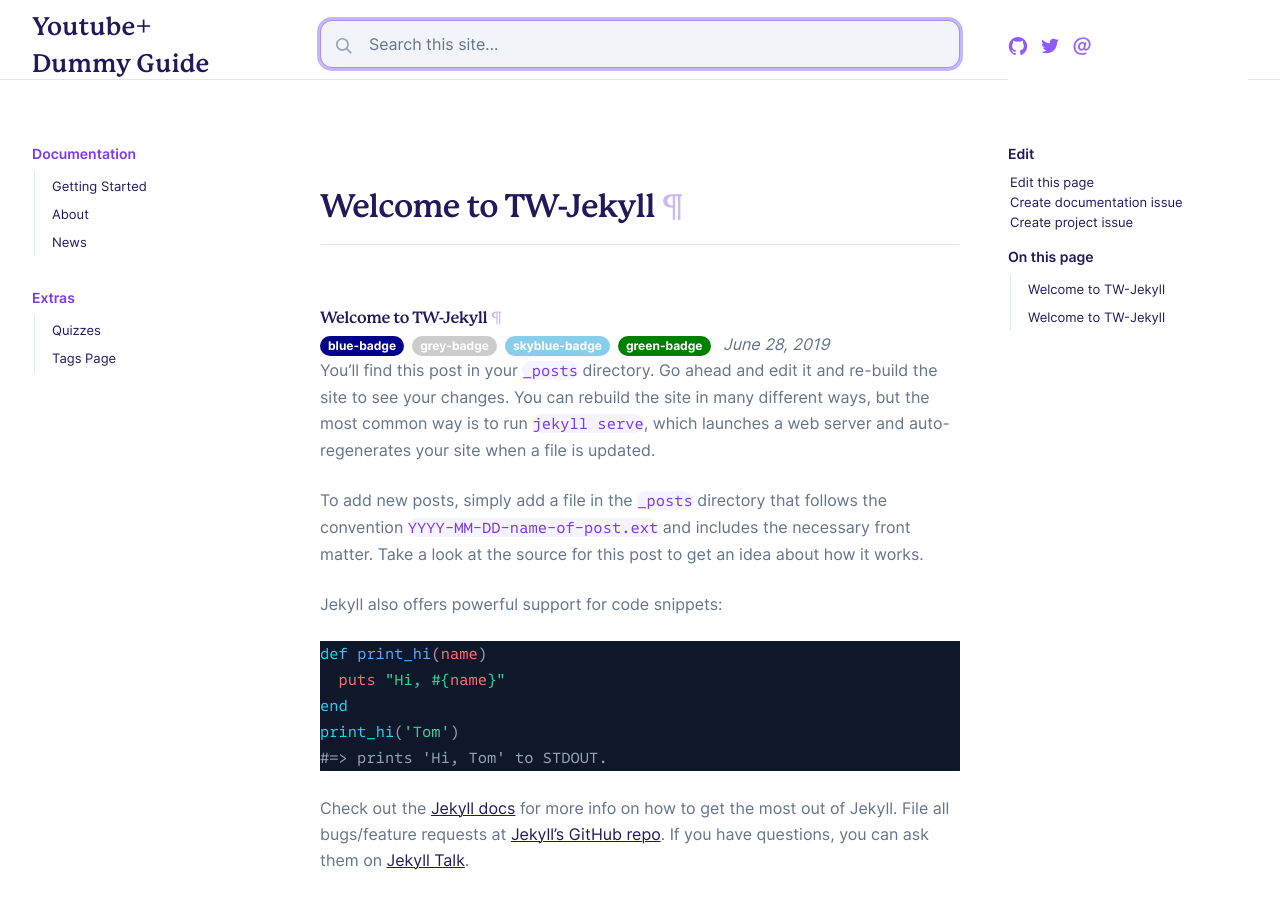
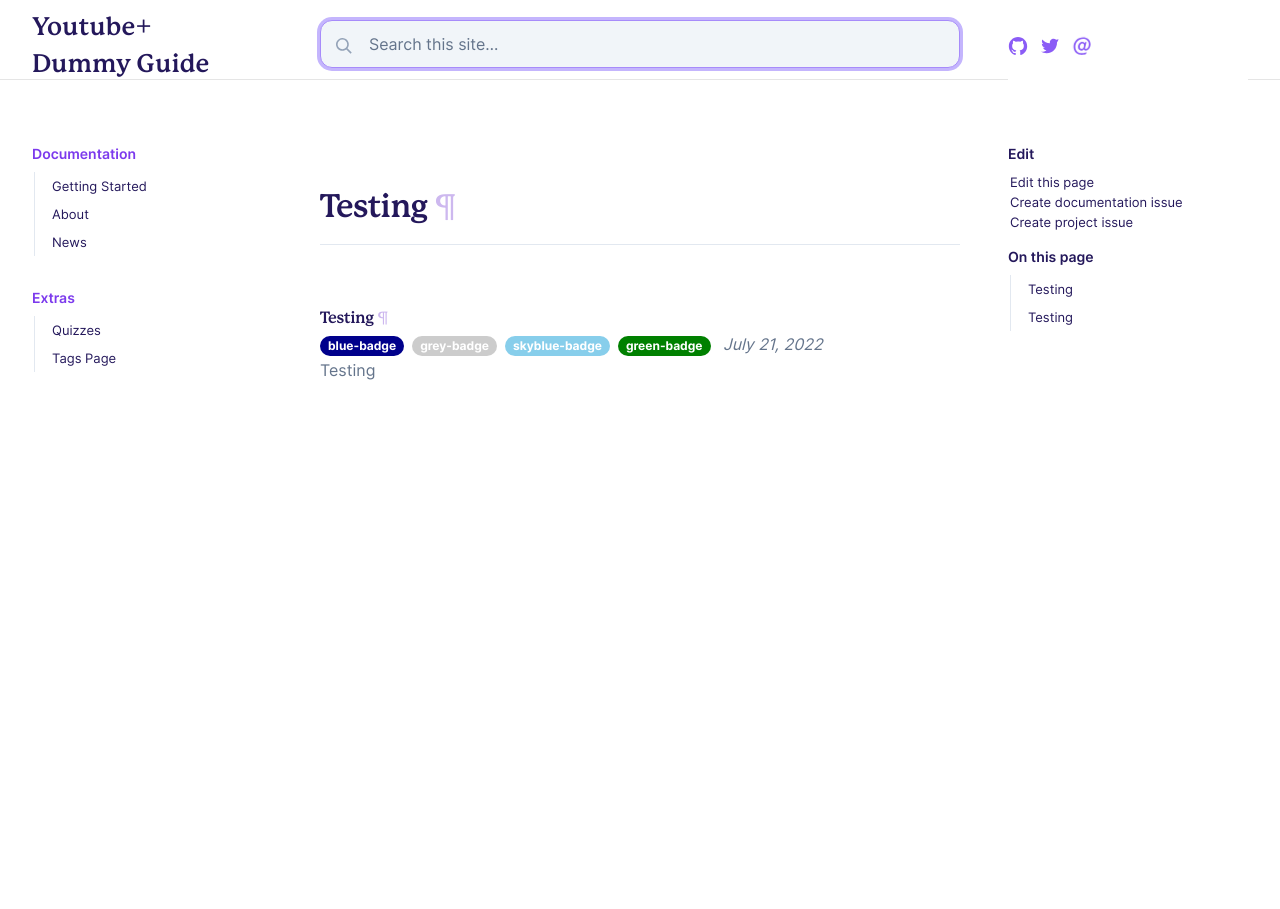
Before and after one commit to anderson2805/yt_dummy_guide, a Jekyll site: the page built from docs/_posts/2022-07-01-Title.md, in a window 1280 px wide and 1041 px high. Shown: the top 909 px of the window. Built offline with Jekyll 4.4.1, drawn with Linux system fonts in a browser that asks for light colours; our own code applies the rules of GitHub Pages for plain Markdown files.

Commit message:
Update 2022-07-01-Title.md

```diff
--- a/docs/_posts/2022-07-01-Title.md
+++ b/docs/_posts/2022-07-01-Title.md
@@ -1,7 +1,7 @@
 ---
-title: "Welcome to TW-Jekyll"
-date: 2019-06-28 5:52:21 -0500
-categories: jekyll update
+title: "Testing"
+date: 2022-07-21 5:52:21 -0500
+categories: Testing
 badges:
  - color: darkblue
    name: blue-badge
@@ -13,24 +13,4 @@ badges:
    name: green-badge
 ---
 
-You’ll find this post in your `_posts` directory. Go ahead and edit it and re-build the site to see your changes. You can rebuild the site in many different ways, but the most common way is to run `jekyll serve`, which launches a web server and auto-regenerates your site when a file is updated.
-
-<!--more-->
-
-To add new posts, simply add a file in the `_posts` directory that follows the convention `YYYY-MM-DD-name-of-post.ext` and includes the necessary front matter. Take a look at the source for this post to get an idea about how it works.
-
-Jekyll also offers powerful support for code snippets:
-
-{% highlight ruby %}
-def print_hi(name)
-  puts "Hi, #{name}"
-end
-print_hi('Tom')
-#=> prints 'Hi, Tom' to STDOUT.
-{% endhighlight %}
-
-Check out the [Jekyll docs][jekyll-docs] for more info on how to get the most out of Jekyll. File all bugs/feature requests at [Jekyll’s GitHub repo][jekyll-gh]. If you have questions, you can ask them on [Jekyll Talk][jekyll-talk].
-
-[jekyll-docs]: http://jekyllrb.com/docs/home
-[jekyll-gh]:   https://github.com/jekyll/jekyll
-[jekyll-talk]: https://talk.jekyllrb.com/
+Testing
```
